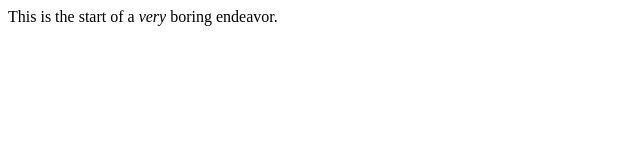
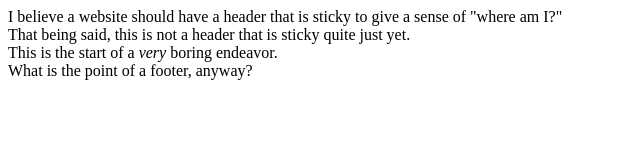
Before and after one commit to solaman/solaman.github.io, a plain HTML site: page index.html in a window 1280 px wide. Shown: the whole page, without its empty margins (0-640 px from the left). Drawn offline with Linux system fonts and the light colour scheme.

Commit message:
Added some more meat to the html.
...but it doesn't mean much?

```diff
--- a/index.html
+++ b/index.html
@@ -4,6 +4,11 @@
 		<title>Solstheman</title>
 	</head>
 	<body>
+	<header>
+		I believe a website should have a header that is sticky to give a sense of "where am I?"
+		<br>That being said, this is not a header that is sticky quite just yet.
+	</header>
 	This is the start of a <i>very</i> boring endeavor.
+	<footer>What is the point of a footer, anyway?</footer>
 	</body>
 </html>
```
